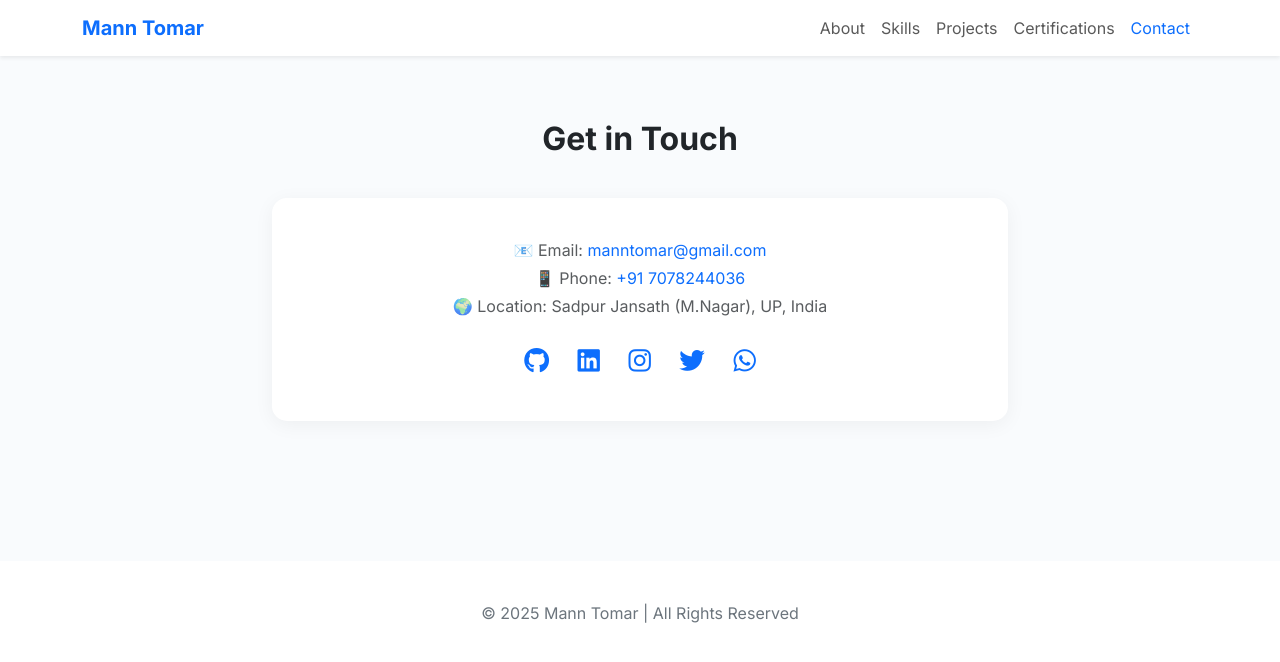
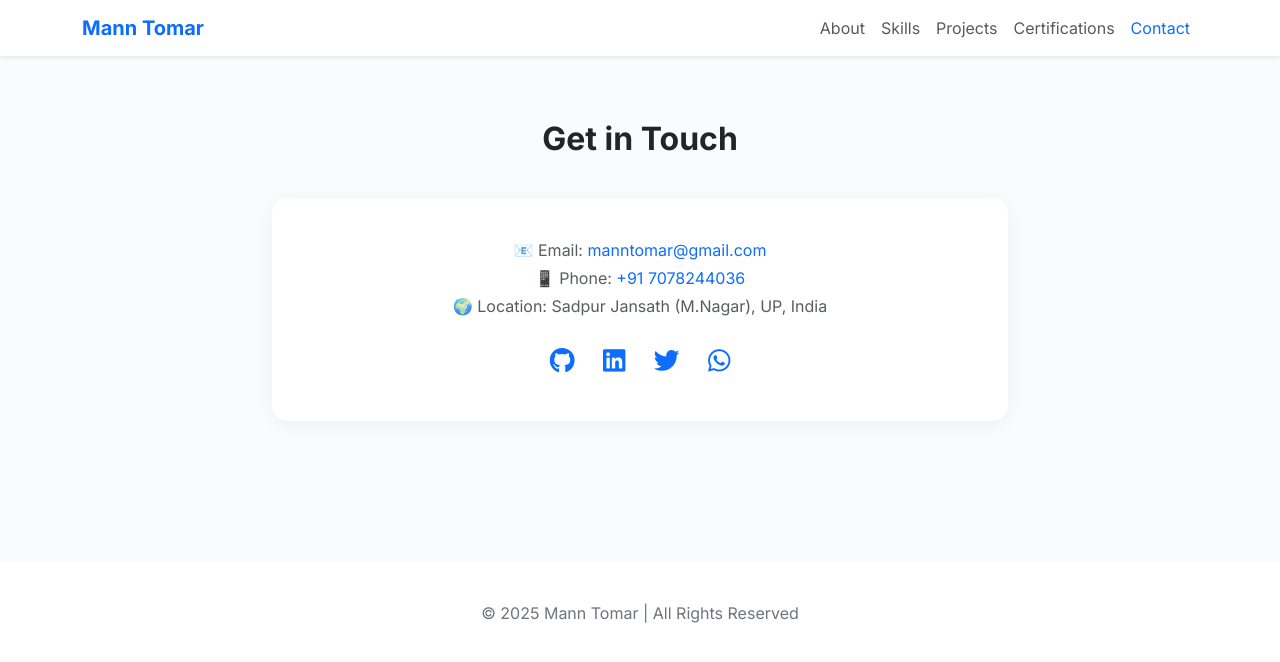
Before and after one commit to MANN-TOMAR/PORTFOLIO, a plain HTML site: page contact.html in a window 1280 px wide. Drawn offline with nearby package versions, Linux system fonts and the light colour scheme.

Commit message:
Add files via upload

```diff
--- a/contact.html
+++ b/contact.html
@@ -102,7 +102,6 @@
             <div class="social-icons mt-4">
               <a href="https://github.com/mann-tomar" target="_blank" title="GitHub"><i class="fab fa-github"></i></a>
               <a href="https://www.linkedin.com/in/mann-tomar" target="_blank" title="LinkedIn"><i class="fab fa-linkedin"></i></a>
-              <a href="https://www.instagram.com/mann_tomar_jaat_boy" target="_blank" title="Instagram"><i class="fab fa-instagram"></i></a>
               <a href="https://x.com/mann_tomar_?t=uPLArcwVkvkStMm1oxE3qA&s=09" target="_blank" title="Twitter"><i class="fab fa-twitter"></i></a>
               <a href="https://wa.me/917078244036" target="_blank" title="WhatsApp"><i class="fab fa-whatsapp"></i></a>
             </div>
```
